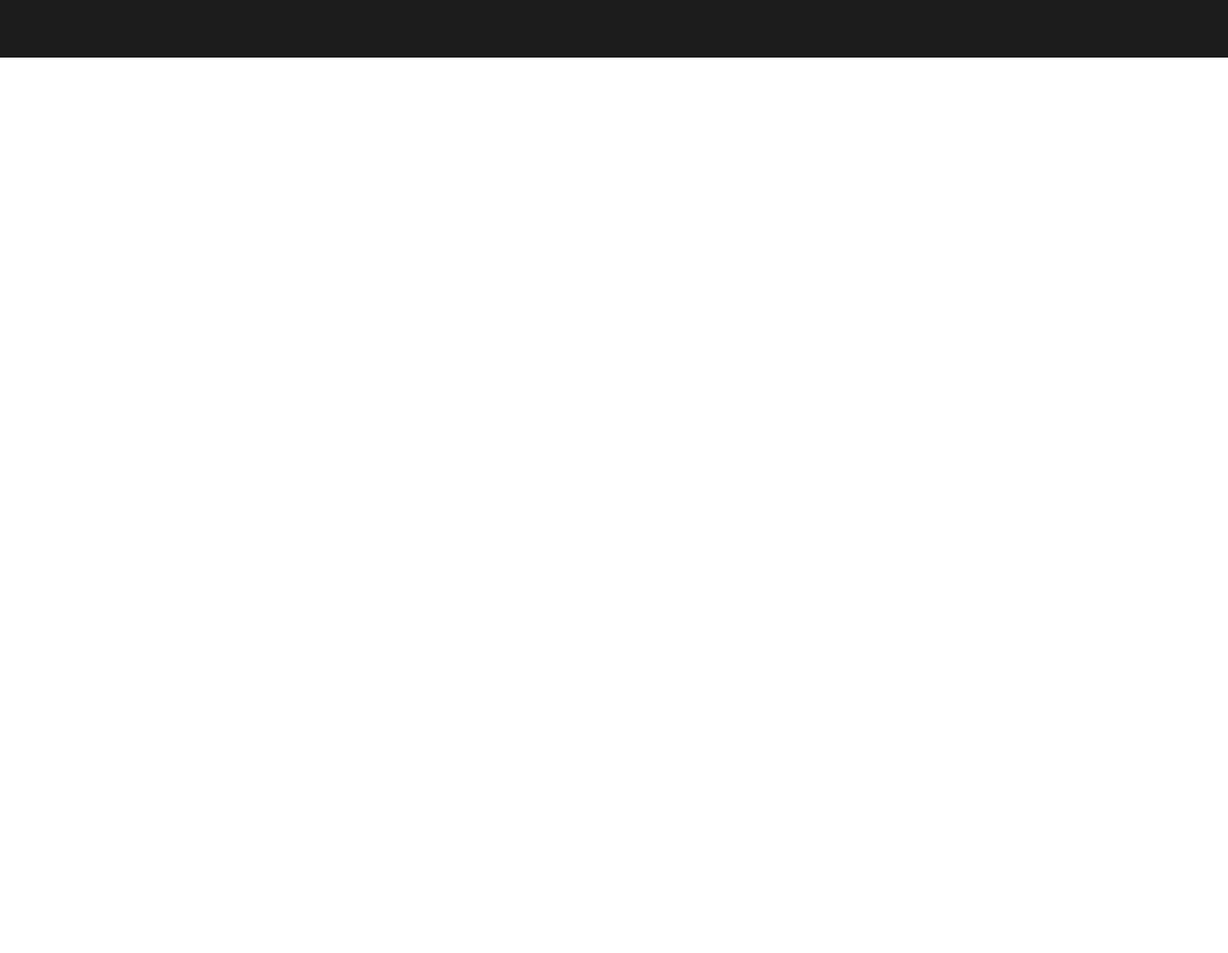
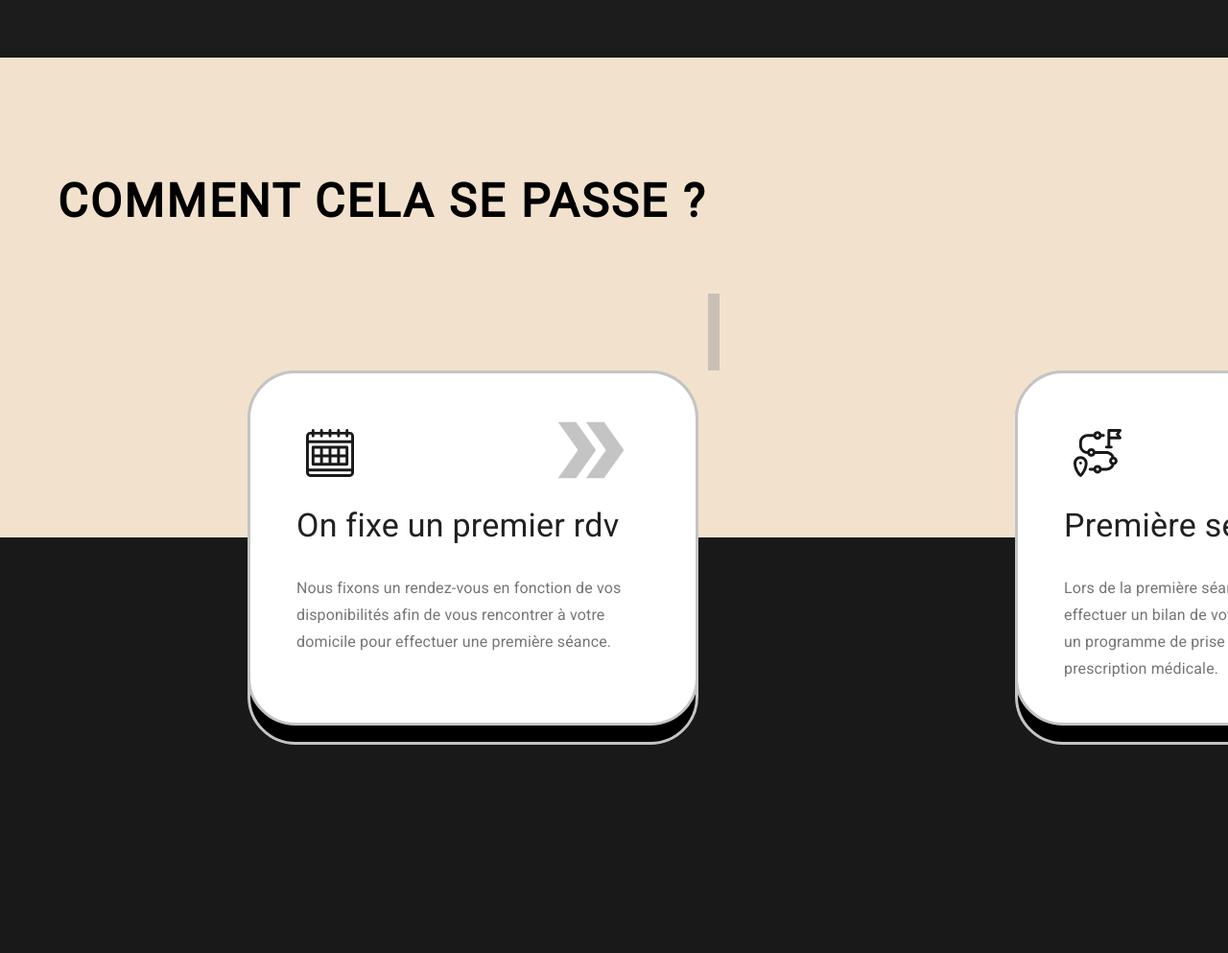
Before and after one commit to elliass/physical-therapy-website, a Gatsby site: page / in a window 1280 px wide. Shown: the part 4644-5637 px from the top of the page at 96% size. Before the commit the page ends 4704 px from the top, so only its background shows below. Built offline with nearby package versions, Linux system fonts and the light colour scheme; Gatsby itself is replaced by a stand-in of ours; grey boxes are pictures that could not be loaded.

Commit message:
Updated index.js

```diff
--- a/src/pages/index.js
+++ b/src/pages/index.js
@@ -5,6 +5,8 @@ import Navbar from "../components/Navbar"
 import Hero from "../components/Hero"
 import Services from "../components/Services"
 import Treatments from "../components/Treatments"
+import Process from "../components/Process"
+import Faq from "../components/Faq"
 
 const theme = createTheme({
   palette: {
@@ -29,7 +31,14 @@ const theme = createTheme({
     body1: {
       letterSpacing: '0.09em'
     }
-  }
+  },
+  overrides: {
+    MuiGridList: {
+      root: {
+        margin: '0',
+      },
+    },
+  },
 })
 
 export default function Home() {
@@ -39,6 +48,8 @@ export default function Home() {
       <Hero />
       <Services />
       <Treatments />
+      <Process />
+      <Faq />
     </ThemeProvider>
     </div>
 }
```
